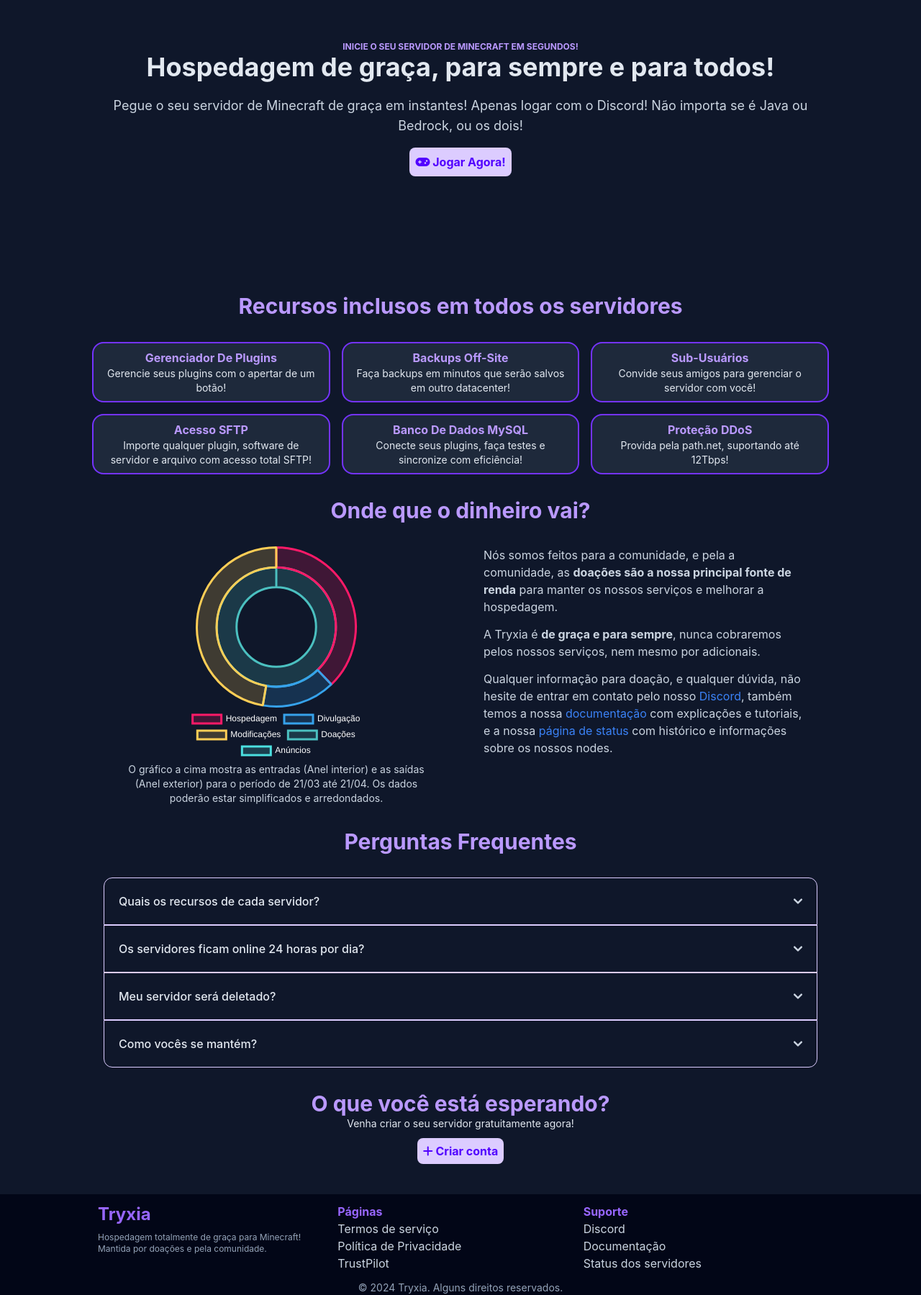
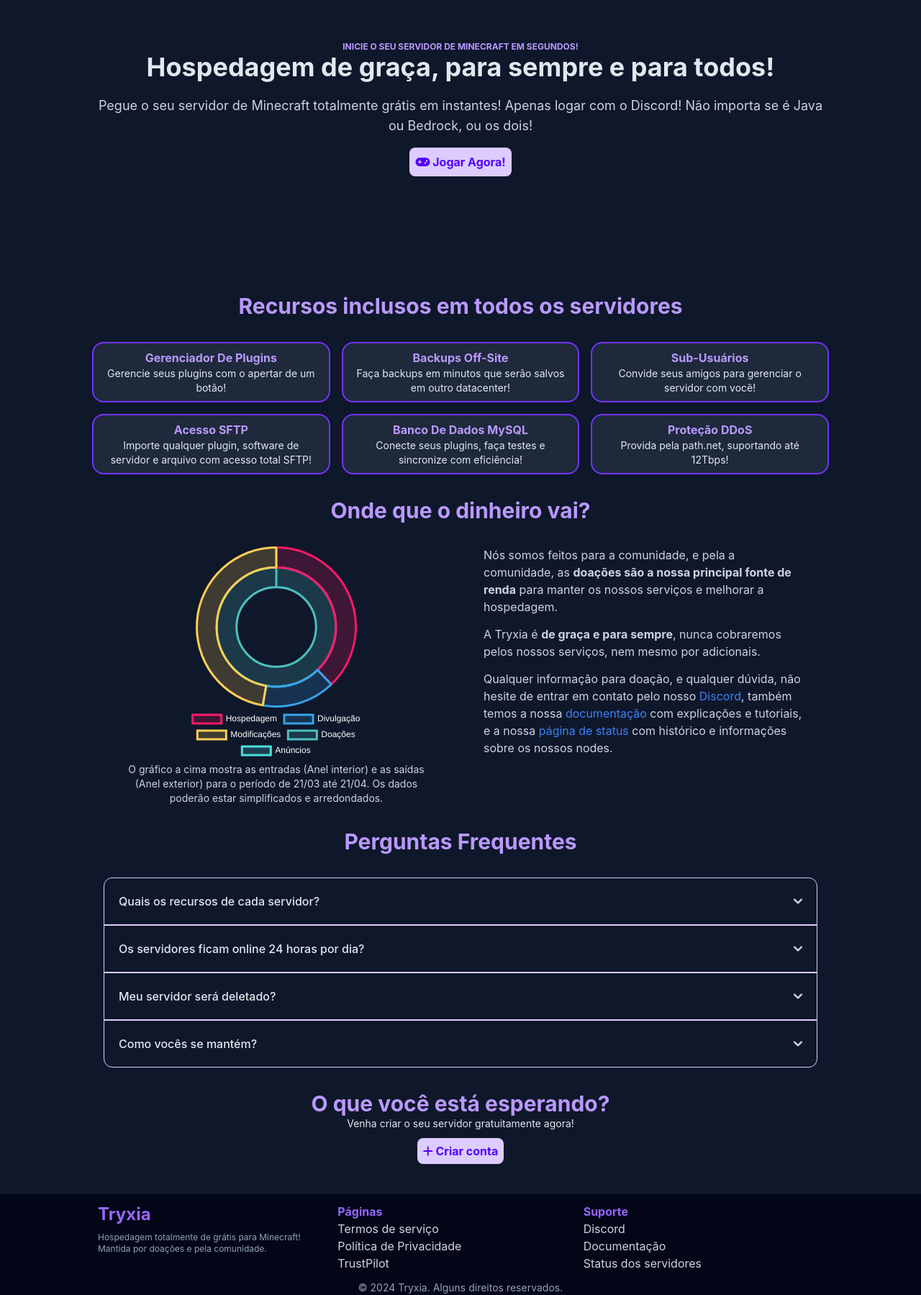
Before and after one commit to TryxiaHost/Website, a plain HTML site: page index.html in a window 1280 px wide. Shown: the part 165-1964 px from the top of the page at 72% size. Drawn offline with nearby package versions, Linux system fonts and the light colour scheme; a web font is replaced by a local one.

Commit message:
Usar grátis e graça

```diff
--- a/index.html
+++ b/index.html
@@ -36,7 +36,7 @@
             <div class="container max-w-screen-lg">
                 <p class="uppercase text-xs font-bold text-center text-primary-200 px-2 md:px-0">Inicie o seu servidor de minecraft em segundos!</p>
                 <h1 class="text-4xl text-slate-200 text-center pb-5 font-bold px-2 md:px-0">Hospedagem de graça, para sempre e para todos!</h1>
-                <p class="text-center text-lg text-slate-300 px-2 md:px-0">Pegue o seu servidor de Minecraft de graça em instantes! Apenas logar com o Discord! Não importa se é Java ou Bedrock, ou os dois!</p>
+                <p class="text-center text-lg text-slate-300 px-2 md:px-0">Pegue o seu servidor de Minecraft totalmente grátis em instantes! Apenas logar com o Discord! Não importa se é Java ou Bedrock, ou os dois!</p>
                 <a href="https://mc.tryxia.com" class="flex justify-center">
                     <button class="default-button mt-4"><i class="fa-solid fa-gamepad"></i> Jogar Agora!</button>
                 </a>
@@ -176,7 +176,7 @@
         <div class="grid grid-cols-3 text-slate-300 py-3 mt-6 container max-w-screen-lg mx-auto">
             <div>
                 <h1 class="text-2xl font-bold text-primary-300 ml-2">Tryxia</h1>
-                <p class="text-xs text-slate-400 mx-2 mt-2">Hospedagem totalmente de graça para Minecraft! Mantida por doações e pela comunidade.</p>
+                <p class="text-xs text-slate-400 mx-2 mt-2">Hospedagem totalmente de grátis para Minecraft! Mantida por doações e pela comunidade.</p>
             </div>
             <div>
                 <h1 class="text-primary-300 font-bold">Páginas</h1>
```
